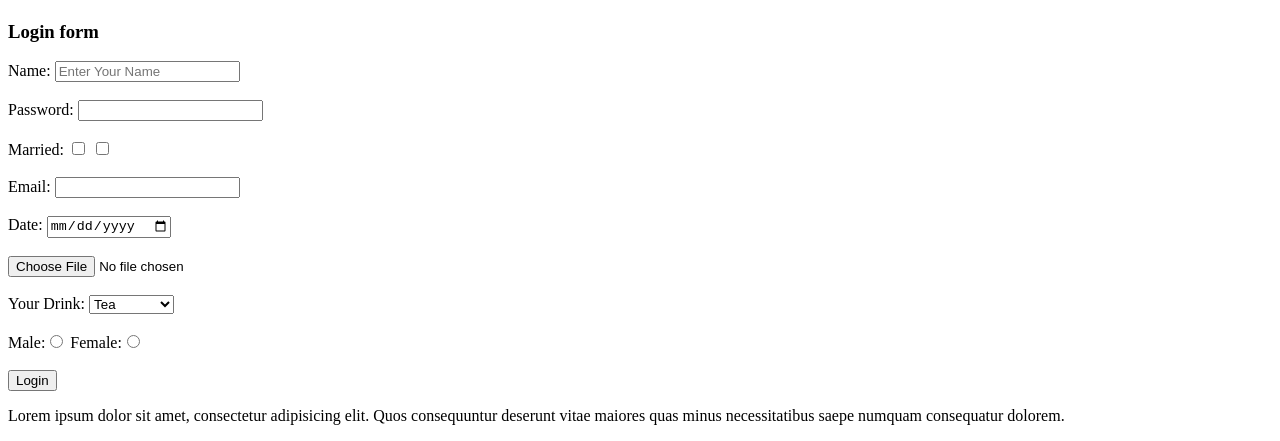
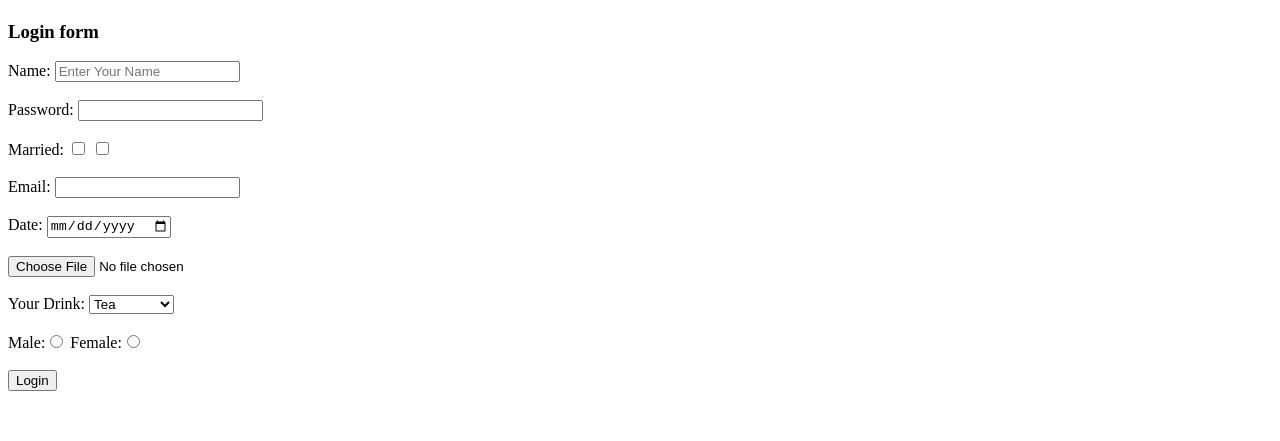
Before and after one commit to tonmoybosunia24/Module-01, a plain HTML site: page index.html in a window 1280 px wide. Shown: the part 2381-2822 px from the top of the page. After the commit the page ends 2780 px from the top, so only its background shows below. Drawn offline with Linux system fonts and the light colour scheme.

Commit message:
final project

```diff
--- a/index.html
+++ b/index.html
@@ -80,7 +80,5 @@
     Female:<input type="radio" name="Gender" id="Female"> <br><br>
     <input type="submit" value="Login"> <!-- ফরম এ কোন কিছু সাবমিট করার জন্য দেওয়ার জন্য। -->
 
-    <p>Lorem ipsum dolor sit amet, consectetur adipisicing elit. Quos consequuntur deserunt vitae maiores quas minus necessitatibus saepe numquam consequatur dolorem.</p>
-
 </body>
 </html>
```
